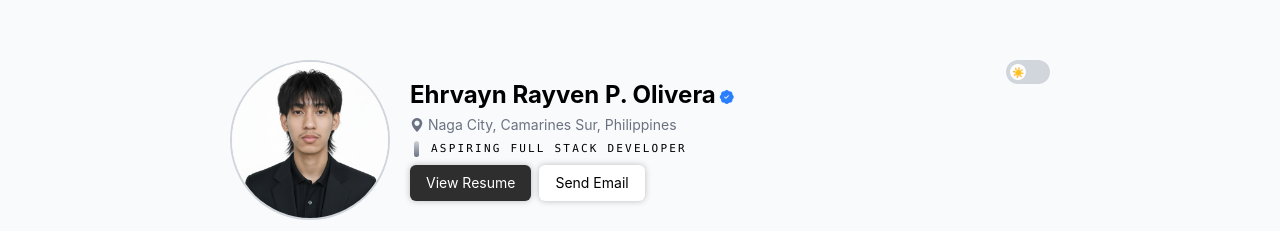
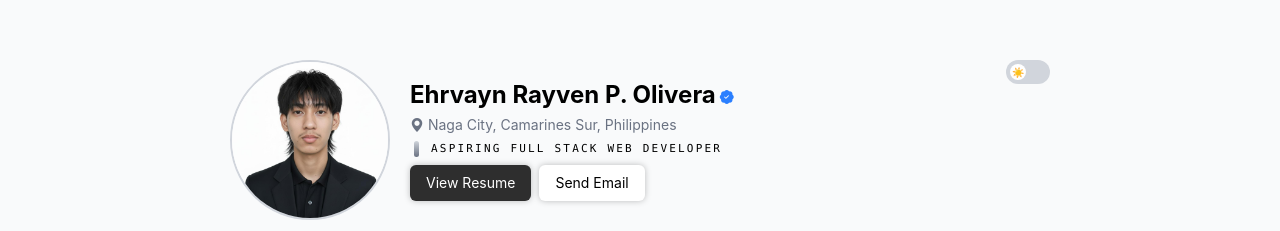
Before and after one commit to ehrvayn/Portfolio, a React (Vite) app: page / in a window 1280 px wide. Shown: the top 231 px of the page. Built offline with nearby package versions, Linux system fonts and the light colour scheme; no server answers; what groq-sdk would draw is missing.

Commit message:
minor fix

```diff
--- a/src/components/Dividers/Container1.jsx
+++ b/src/components/Dividers/Container1.jsx
@@ -25,7 +25,7 @@ function Container1() {
           <div className="flex items-center gap-3 justify-center md:justify-start mt-0.5">
             <div className="w-[5px] h-4 rounded-full bg-gradient-to-b from-gray-300 to-gray-500 hidden md:block ml-1" />
             <span className={`${darkMode ?  "text-gray-300" : "text-black"} text-[11px] tracking-[0.20em] uppercase font-mono to-gray-500 text-center md:text-left`}>
-              Aspiring Full Stack Developer
+              Aspiring Full Stack Web Developer
             </span>
           </div>
 
```
